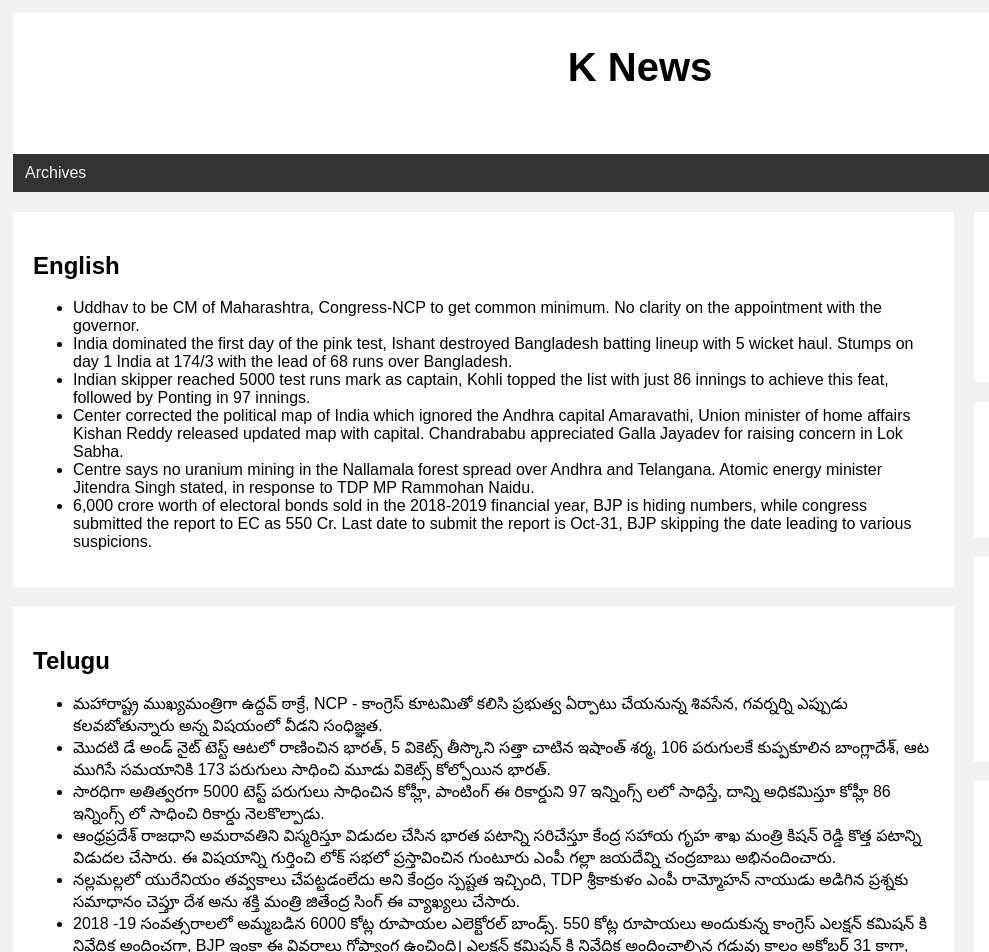
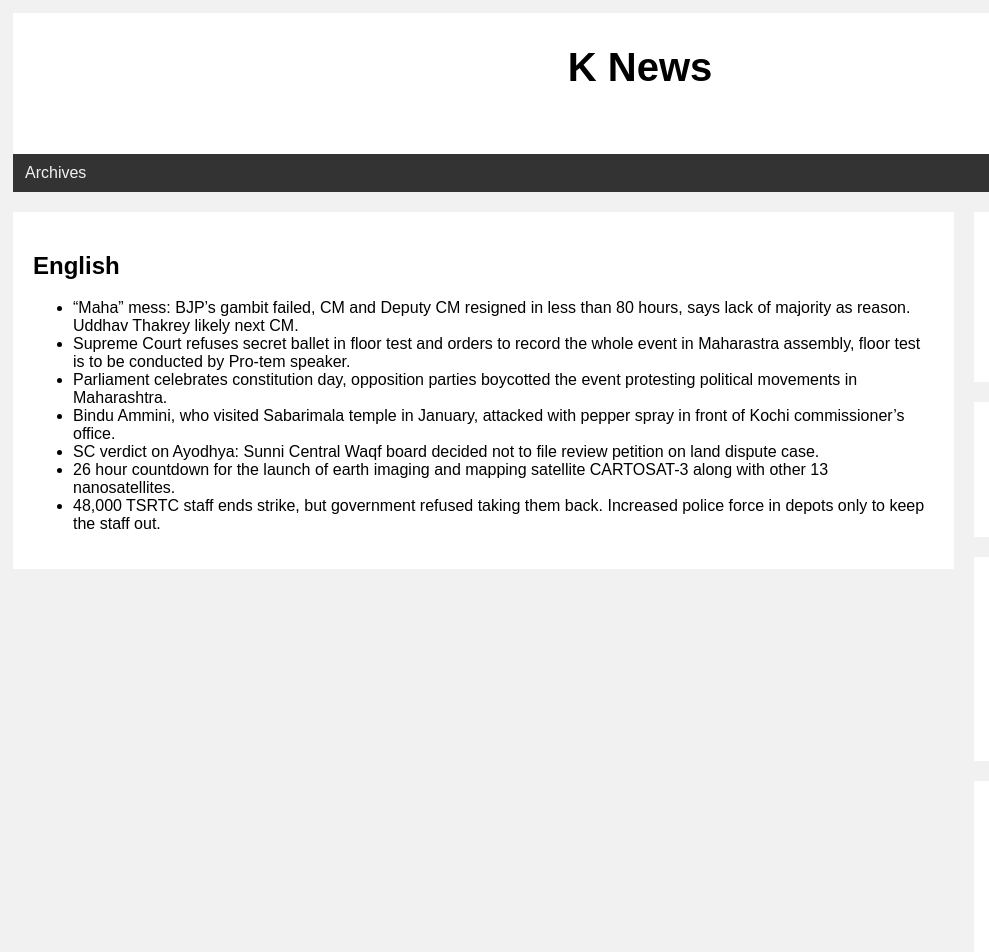
Before and after one commit to k-news-official/k-news-official.github.io, a plain HTML site: page index.html in a window 1280 px wide. Shown: the top 952 px of the page, 0-989 px from the left. Drawn offline with Linux system fonts and the light colour scheme.

Commit message:
added 20191126 news

```diff
--- a/index.html
+++ b/index.html
@@ -111,25 +111,15 @@ body {
     <div class="card">
       <h2>English</h2>
       <ul>
-        <li>Uddhav to be CM of Maharashtra, Congress-NCP to get common minimum. No clarity on the appointment with the governor.</li>
-        <li>India dominated the first day of the pink test, Ishant destroyed Bangladesh batting lineup with 5 wicket haul. Stumps on day 1 India at 174/3 with the lead of 68 runs over Bangladesh.</li>
-        <li>Indian skipper reached 5000 test runs mark as captain, Kohli topped the list with just 86 innings to achieve this feat, followed by Ponting in 97 innings.</li>
-        <li>Center corrected the political map of India which ignored the Andhra capital Amaravathi, Union minister of home affairs Kishan Reddy released updated map with capital. Chandrababu appreciated Galla Jayadev for raising concern in Lok Sabha.</li>
-        <li>Centre says no uranium mining in the Nallamala forest spread over Andhra and Telangana. Atomic energy minister Jitendra Singh stated, in response to TDP MP Rammohan Naidu.</li>
-        <li>6,000 crore worth of electoral bonds sold in the 2018-2019 financial year, BJP is hiding numbers, while congress submitted the report to EC as 550 Cr. Last date to submit the report is Oct-31, BJP skipping the date leading to various suspicions.</li>
+        <li>“Maha” mess: BJP’s gambit failed, CM and Deputy CM resigned in less than 80 hours, says lack of majority as reason. Uddhav Thakrey likely next CM.</li>
+        <li>Supreme Court refuses secret ballet in floor test and orders to record the whole event in Maharastra assembly, floor test is to be conducted by Pro-tem speaker.</li>
+        <li>Parliament celebrates constitution day, opposition parties boycotted the event protesting political movements in Maharashtra.</li>
+        <li>Bindu Ammini, who visited Sabarimala temple in January, attacked with pepper spray in front of Kochi commissioner’s office.</li>
+        <li>SC verdict on Ayodhya: Sunni Central Waqf board decided not to file review petition on land dispute case.</li>
+        <li>26 hour countdown for the launch of earth imaging and mapping satellite CARTOSAT-3 along with other 13 nanosatellites.</li>
+        <li>48,000 TSRTC staff ends strike, but government refused taking them back. Increased police force in depots only to keep the staff out.</li>
       </ul>
       <p></p>
-    </div>
-    <div class="card">
-      <h2>Telugu</h2>
-      <ul>
-        <li>మహారాష్ట్ర ముఖ్యమంత్రిగా ఉద్దవ్ ఠాక్రే, NCP - కాంగ్రెస్ కూటమితో కలిసి ప్రభుత్వ ఏర్పాటు చేయనున్న శివసేన, గవర్నర్ని ఎప్పుడు కలవబోతున్నారు అన్న విషయంలో వీడని సంధిజ్ఞత.</li>
-        <li>మొదటి డే అండ్ నైట్ టెస్ట్ ఆటలో రాణించిన భారత్, 5 వికెట్స్ తీస్కొని సత్తా చాటిన ఇషాంత్ శర్మ, 106 పరుగులకే కుప్పకూలిన బాంగ్లాదేశ్, ఆట ముగిసే సమయానికి 173 పరుగులు సాధించి మూడు వికెట్స్ కోల్పోయిన భారత్.</li>
-        <li>సారధిగా అతిత్వరగా 5000 టెస్ట్ పరుగులు సాధించిన కోహ్లీ, పాంటింగ్ ఈ రికార్డుని 97 ఇన్నింగ్స్ లలో సాధిస్తే, దాన్ని అధికమిస్తూ కోహ్లీ 86 ఇన్నింగ్స్ లో సాధించి రికార్డు నెలకొల్పాడు.</li>
-        <li>ఆంధ్రప్రదేశ్ రాజధాని అమరావతిని విస్మరిస్తూ విడుదల చేసిన భారత పటాన్ని సరిచేస్తూ కేంద్ర సహాయ గృహ శాఖ మంత్రి కిషన్ రెడ్డి కొత్త పటాన్ని విడుదల చేసారు. ఈ విషయాన్ని గుర్తించి లోక్ సభలో ప్రస్తావించిన గుంటూరు ఎంపీ గల్లా జయదేవ్ని చంద్రబాబు అభినందించారు.</li>
-        <li>నల్లమల్లలో యురేనియం తవ్వకాలు చేపట్టడంలేదు అని కేంద్రం స్పష్టత ఇచ్చింది, TDP శ్రీకాకుళం ఎంపీ రామ్మోహన్ నాయుడు అడిగిన ప్రశ్నకు సమాధానం చెప్తూ దేశ అను శక్తి మంత్రి జితేంద్ర సింగ్ ఈ వ్యాఖ్యలు చేసారు.</li>
-        <li>2018 -19 సంవత్సరాలలో అమ్మబడిన 6000 కోట్ల రూపాయల ఎలెక్టోరల్ బాండ్స్. 550 కోట్ల రూపాయలు అందుకున్న కాంగ్రెస్ ఎలక్షన్ కమిషన్ కి నివేదిక అందించగా, BJP ఇంకా ఈ వివరాలు గోప్యాంగ ఉంచింది। ఎలక్షన్ కమిషన్ కి నివేదిక అందించాల్సిన గడువు కాలం అక్టోబర్ 31 కాగా, BJP జాప్యం అనేక అనుమానాలకు దారితీస్తుంది.</li>
-      </ul>
     </div>
   </div>
 
```
